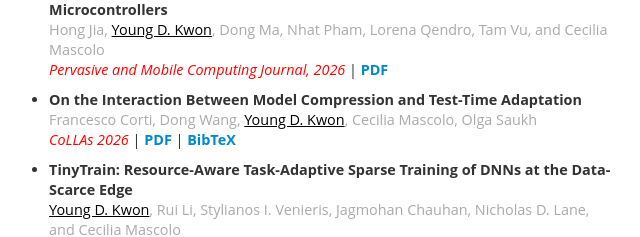
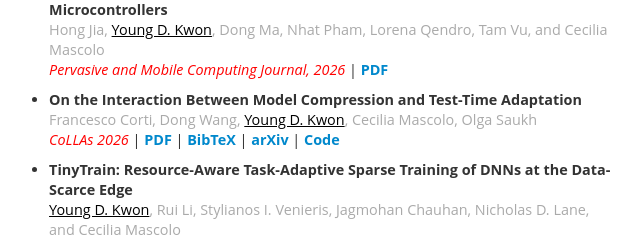
Before and after one commit to theyoungkwon/theyoungkwon.github.io, a plain HTML site: page research.html in a window 1280 px wide. Shown: the part 1701-1938 px from the top of the page, 318-958 px from the left. Drawn offline with nearby package versions, Linux system fonts and the light colour scheme; a web font is replaced by a local one.

Commit message:
added arxiv and code to collas 2026 paper

```diff
--- a/research.html
+++ b/research.html
@@ -347,6 +347,10 @@
                     <i><font color="red">CoLLAs 2026</font></i>
                     | <a href="papers/articles/corti_interaction-tta_collas26.pdf" target="_blank">PDF</a>
                     | <a href="papers/bibs/corti_interaction-tta_collas26.txt" target="_blank">BibTeX</a>
+                    | <a href="https://arxiv.org/abs/2609.03604" target="_blank">arXiv</a>
+                    | <a
+                      href="https://github.com/FraCorti/On-the-Interaction-Between-Model-Compression-and-Test-Time-Adaptation"
+                      target="_blank">Code</a>
                   </p>
                 </li>
 
```
